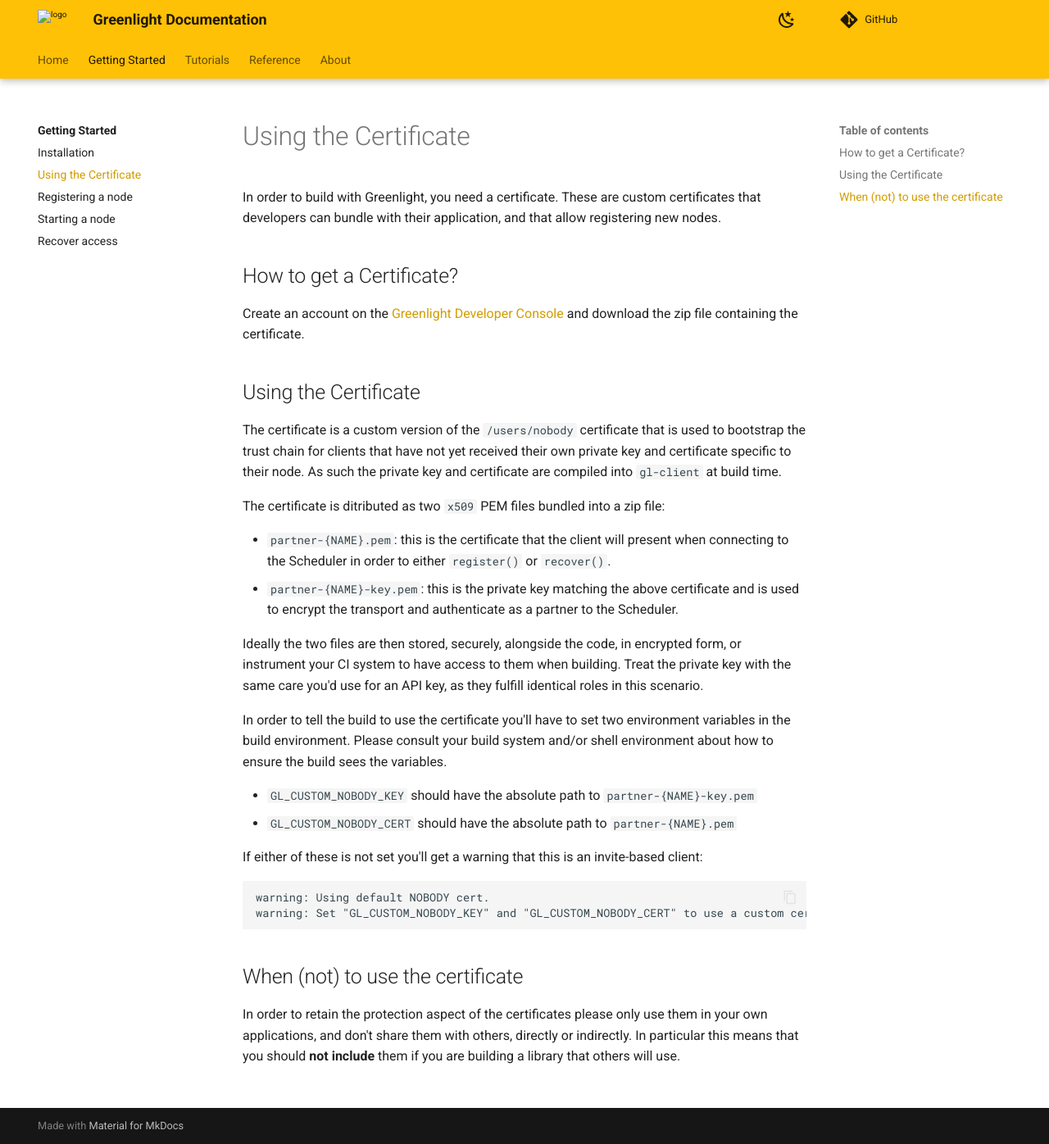
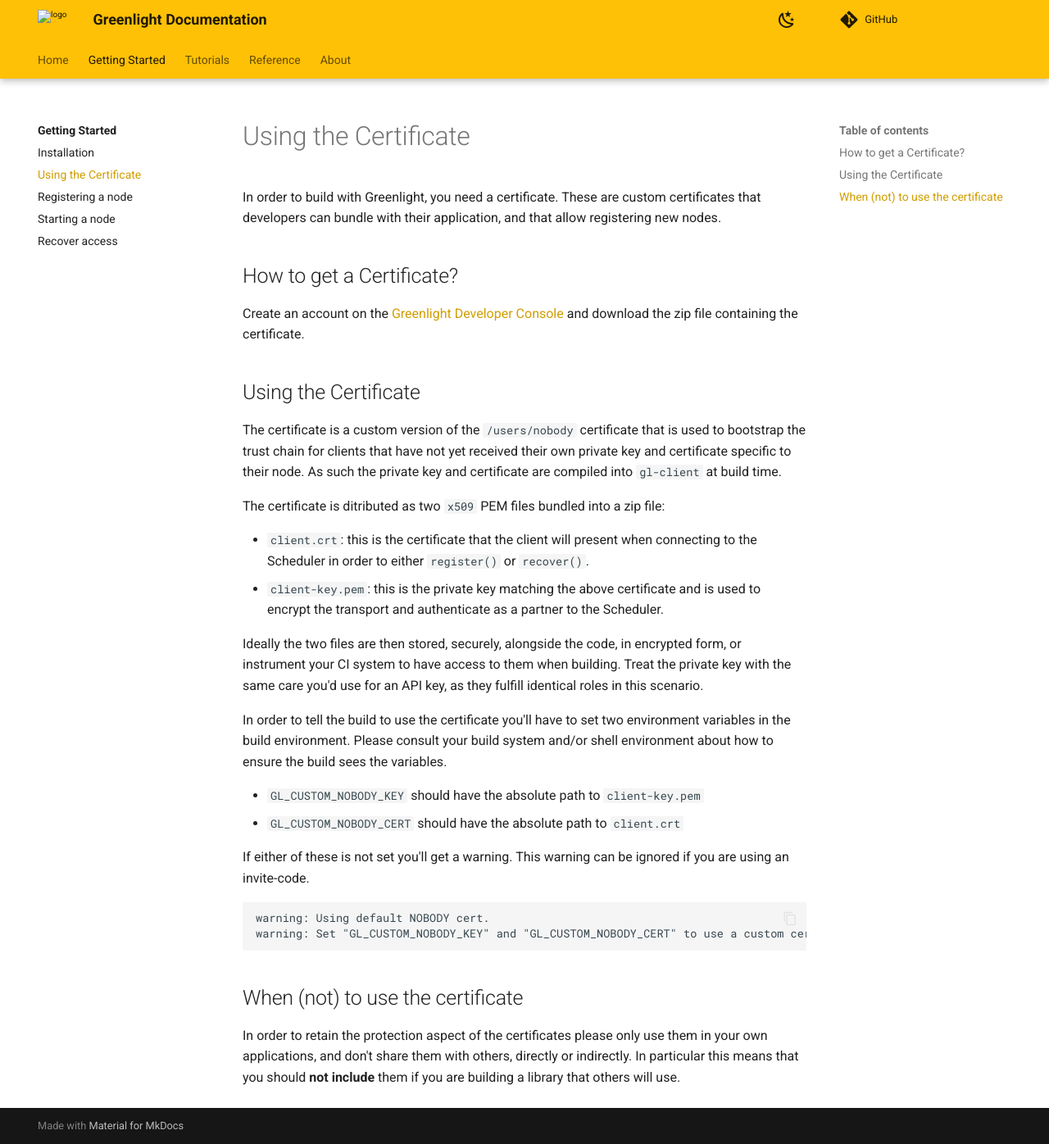
Before and after one commit to Blockstream/greenlight, an MkDocs documentation site: the page built from docs/src/getting-started/certs.md, in a window 1280 px wide and 1396 px high. Shown: the whole window at 82% size. Built offline with MkDocs 1.6.1 and Material for MkDocs 9.7.7, drawn with Linux system fonts in a browser that asks for light colours; comment, search, counter and statistics services are not loaded.

Commit message:
Updated docs to match Greenlight Developer Console

````diff
--- a/docs/src/getting-started/certs.md
+++ b/docs/src/getting-started/certs.md
@@ -21,10 +21,10 @@
 
 The certificate is ditributed as two `x509` PEM files bundled into a zip file:
 
- - `partner-{NAME}.pem`: this is the certificate that the client will
+ - `client.crt`: this is the certificate that the client will
    present when connecting to the Scheduler in order to either
    `register()` or `recover()`.
- - `partner-{NAME}-key.pem`: this is the private key matching the
+ - `client-key.pem`: this is the private key matching the
    above certificate and is used to encrypt the transport and
    authenticate as a partner to the Scheduler.
 
@@ -38,11 +38,11 @@
 consult your build system and/or shell environment about how to ensure
 the build sees the variables.
 
- - `GL_CUSTOM_NOBODY_KEY` should have the absolute path to `partner-{NAME}-key.pem`
- - `GL_CUSTOM_NOBODY_CERT` should have the absolute path to `partner-{NAME}.pem`
+ - `GL_CUSTOM_NOBODY_KEY` should have the absolute path to `client-key.pem`
+ - `GL_CUSTOM_NOBODY_CERT` should have the absolute path to `client.crt`
 
-If either of these is not set you'll get a warning that this is an
-invite-based client:
+If either of these is not set you'll get a warning. This warning
+can be ignored if you are using an invite-code.
 
 ```
 warning: Using default NOBODY cert.
````
